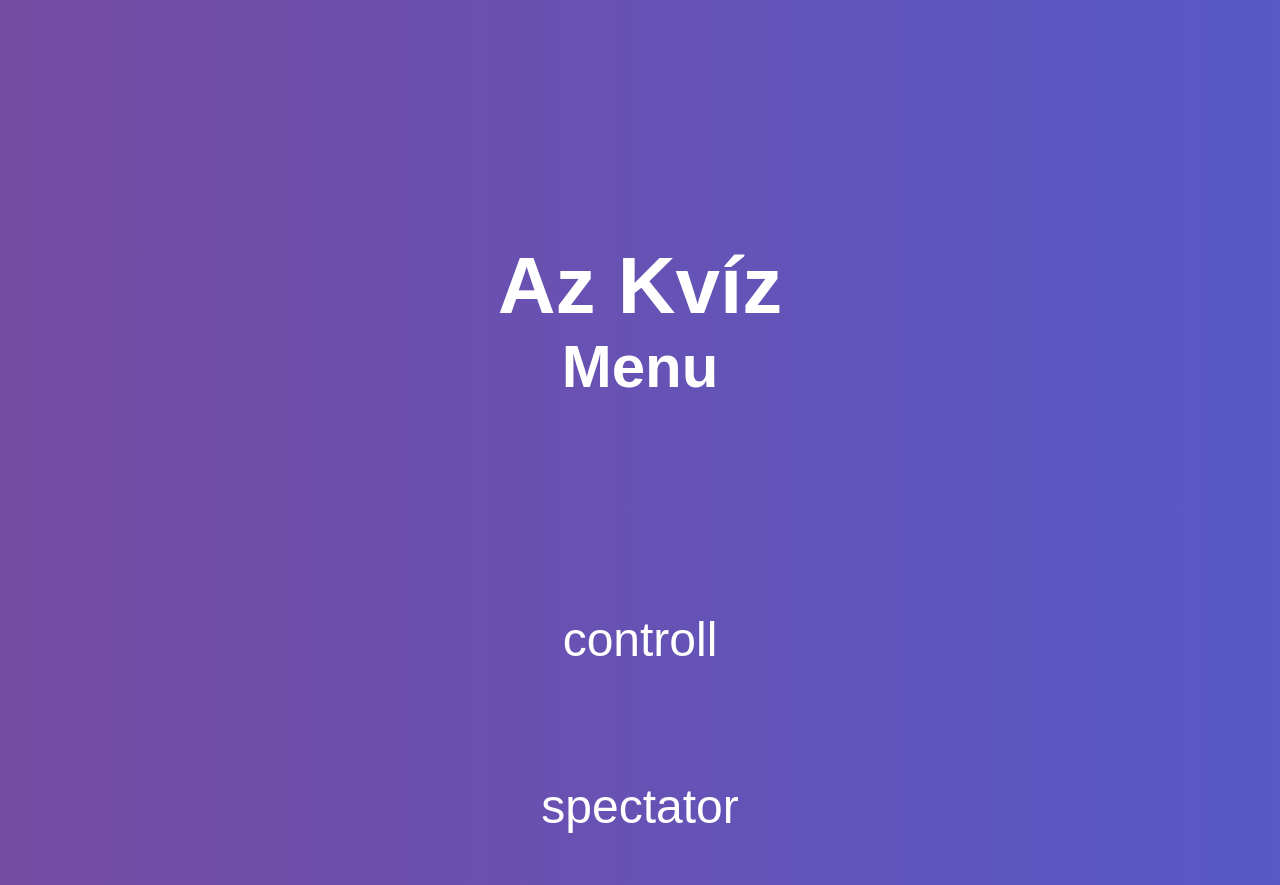
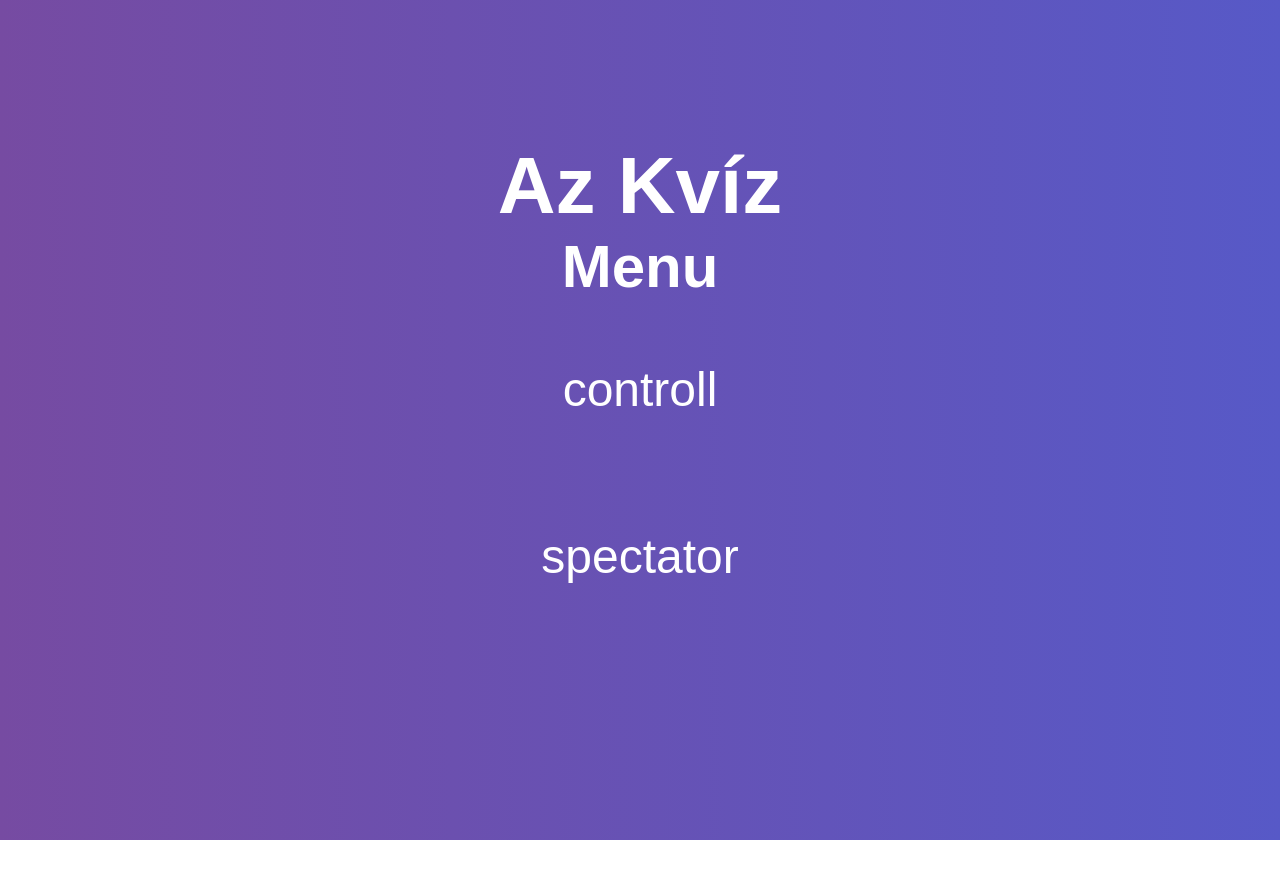
Before and after one commit to hrnkovocesstvo/azkvis, a plain HTML site: page index.html in a window 1280 px wide. After the commit the page ends 840 px from the top, so only its background shows below. Drawn offline with Linux system fonts and the light colour scheme.

Commit message:
Update index.html

```diff
--- a/index.html
+++ b/index.html
@@ -25,7 +25,7 @@
     }
 </style>
 <body>
-    <div style="margin-top: 200px; margin-bottom: 200px;">
+    <div style="margin-top: 100px; margin-bottom: 50px;">
         <h1>Az Kvíz</h1>
         <h2>Menu</h2>
     </div>
```
